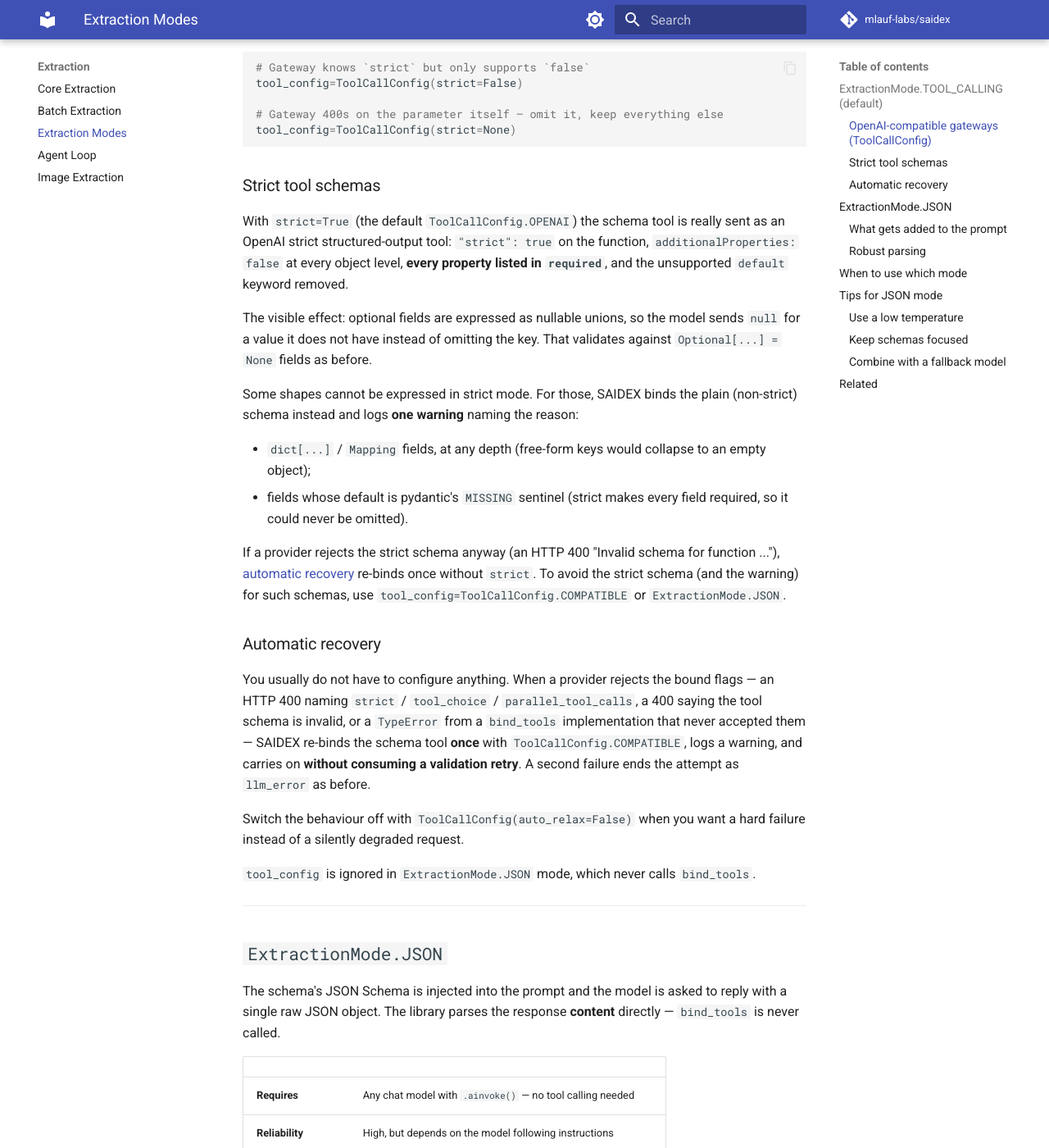
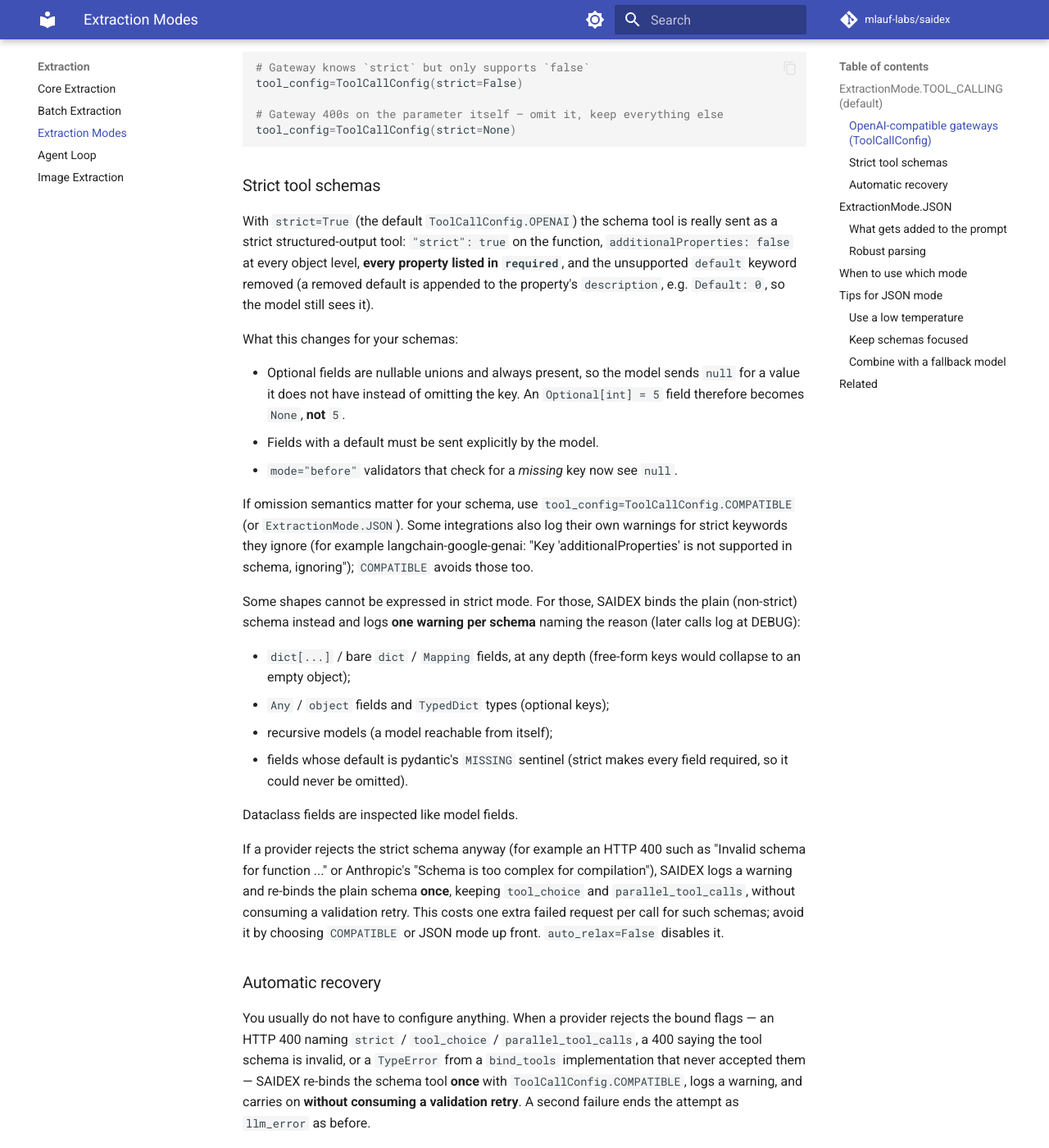
Before and after one commit to mlauf-labs/SAIDEX, an MkDocs documentation site: the page built from docs/extraction-modes.md, in a window 1280 px wide and 1400 px high, scrolled down 1705 px. Shown: the whole window at 82% size. Built offline with MkDocs 1.6.1 and Material for MkDocs 9.7.7, drawn with Linux system fonts in a browser that asks for light colours; a script that is not in the unit is left out; comment, search, counter and statistics services are not loaded; the version menu is left out.

Commit message:
docs(extraction-modes): document strict schema effects and fallbacks

```diff
--- a/docs/extraction-modes.md
+++ b/docs/extraction-modes.md
@@ -83,26 +83,45 @@ tool_config=ToolCallConfig(strict=None)
 ### Strict tool schemas
 
 With `strict=True` (the default `ToolCallConfig.OPENAI`) the schema tool is
-really sent as an OpenAI strict structured-output tool: `"strict": true` on the
+really sent as a strict structured-output tool: `"strict": true` on the
 function, `additionalProperties: false` at every object level, **every property
-listed in `required`**, and the unsupported `default` keyword removed.
+listed in `required`**, and the unsupported `default` keyword removed (a
+removed default is appended to the property's `description`, e.g.
+`Default: 0`, so the model still sees it).
 
-The visible effect: optional fields are expressed as nullable unions, so the
-model sends `null` for a value it does not have instead of omitting the key.
-That validates against `Optional[...] = None` fields as before.
+What this changes for your schemas:
+
+- Optional fields are nullable unions and always present, so the model sends
+  `null` for a value it does not have instead of omitting the key.  An
+  `Optional[int] = 5` field therefore becomes `None`, **not** `5`.
+- Fields with a default must be sent explicitly by the model.
+- `mode="before"` validators that check for a *missing* key now see `null`.
+
+If omission semantics matter for your schema, use
+`tool_config=ToolCallConfig.COMPATIBLE` (or `ExtractionMode.JSON`).  Some
+integrations also log their own warnings for strict keywords they ignore (for
+example langchain-google-genai: "Key 'additionalProperties' is not supported in
+schema, ignoring"); `COMPATIBLE` avoids those too.
 
 Some shapes cannot be expressed in strict mode.  For those, SAIDEX binds the
-plain (non-strict) schema instead and logs **one warning** naming the reason:
+plain (non-strict) schema instead and logs **one warning per schema** naming the
+reason (later calls log at DEBUG):
 
-- `dict[...]` / `Mapping` fields, at any depth (free-form keys would collapse to
-  an empty object);
+- `dict[...]` / bare `dict` / `Mapping` fields, at any depth (free-form keys
+  would collapse to an empty object);
+- `Any` / `object` fields and `TypedDict` types (optional keys);
+- recursive models (a model reachable from itself);
 - fields whose default is pydantic's `MISSING` sentinel (strict makes every
   field required, so it could never be omitted).
 
-If a provider rejects the strict schema anyway (an HTTP 400 "Invalid schema for
-function ..."), [automatic recovery](#automatic-recovery) re-binds once without
-`strict`.  To avoid the strict schema (and the warning) for such schemas, use
-`tool_config=ToolCallConfig.COMPATIBLE` or `ExtractionMode.JSON`.
+Dataclass fields are inspected like model fields.
+
+If a provider rejects the strict schema anyway (for example an HTTP 400 such as
+"Invalid schema for function ..." or Anthropic's "Schema is too complex for
+compilation"), SAIDEX logs a warning and re-binds the plain schema **once**,
+keeping `tool_choice` and `parallel_tool_calls`, without consuming a validation
+retry.  This costs one extra failed request per call for such schemas; avoid it
+by choosing `COMPATIBLE` or JSON mode up front.  `auto_relax=False` disables it.
 
 ### Automatic recovery
 
```
Also changed, not shown: README.md (+5 -3 lines).
